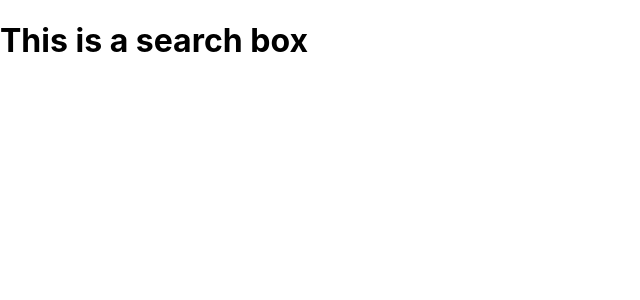
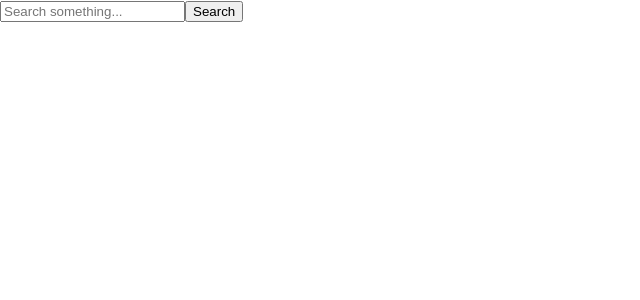
Before and after one commit to Cleyrauz/search-ui, a React (Create React App) app: page / in a window 1280 px wide. Shown: the top 300 px of the page, without its empty margins (0-640 px from the left). Built offline with nearby package versions, Linux system fonts and the light colour scheme.

Commit message:
Added search form component

```diff
--- /dev/null
+++ b/src/components/SearchForm.js
@@ -0,0 +1,20 @@
+import React from "react";
+
+const SearchForm = () => {
+
+  return (
+    <form>
+      <input
+        type="text"
+        placeholder="Search something..."
+      />
+      <button
+        type="submit"
+        value="Post"
+      >Search</button>
+    </form>
+  )
+
+}
+
+export default SearchForm;
--- a/src/containers/SearchBox.js
+++ b/src/containers/SearchBox.js
@@ -1,4 +1,5 @@
 import React, {useState} from "react";
+import SearchForm from "../components/SearchForm";
 
 const SearchBox = () => {
 
@@ -36,7 +37,7 @@ const SearchBox = () => {
 
   return (
     <>
-        <h1>This is a search box</h1>
+        <SearchForm />
     </>
   );
 
```
